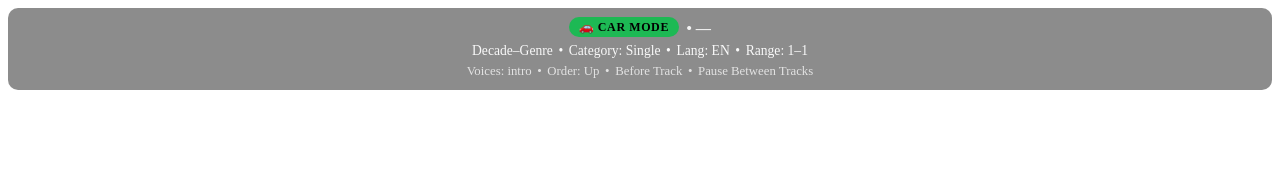
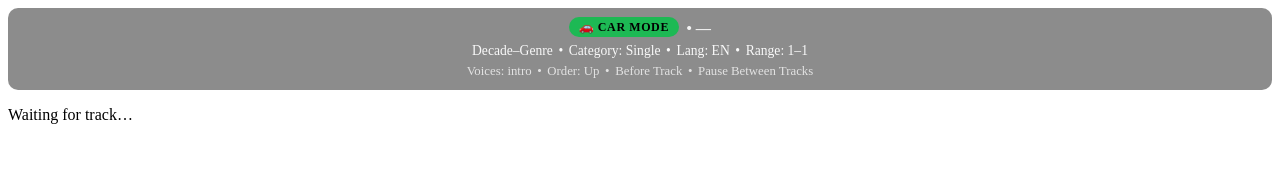
Before and after one commit to garysteele777/topspot40-frontend-app, a SvelteKit app: page /car-page in a window 1280 px wide. Shown: the top 196 px of the page. Built offline with nearby package versions, Linux system fonts and the light colour scheme; no server answers.

Commit message:
commit before copying car-mode page from user-frontend

```diff
--- a/src/routes/car-page/+page.svelte
+++ b/src/routes/car-page/+page.svelte
@@ -1,5 +1,5 @@
 <script lang="ts">
-	import { onMount, onDestroy } from 'svelte';
+    import {onMount, onDestroy} from 'svelte';
 
     import CarModeHeader from '$lib/components/car/CarModeHeader.svelte';
 
@@ -8,10 +8,14 @@
         status
     } from '$lib/carmode/CarMode.store';
 
-	import { buildSelectionFromUrl } from '$lib/carmode/CarMode.url';
-	import { loadForSelection } from '$lib/carmode/CarMode.loader';
-	import { stopPlaybackPolling } from '$lib/carmode/CarMode.poller';
-	import { clearAllPlayback } from '$lib/carmode/CarMode.player';
+    import {buildSelectionFromUrl} from '$lib/carmode/CarMode.url';
+    import {loadForSelection} from '$lib/carmode/CarMode.loader';
+    import {stopPlaybackPolling} from '$lib/carmode/CarMode.poller';
+    import {clearAllPlayback} from '$lib/carmode/CarMode.player';
+
+    import CarModeTrackMeta from '$lib/components/car/CarModeTrackMeta.svelte';
+    import {currentTrack} from '$lib/carmode/CarMode.store';
+
 
     onMount(async () => {
         console.log('🚗 CarMode bootstrap START');
@@ -36,7 +40,7 @@
             decade={$currentSelection.context?.decade}
             genre={$currentSelection.context?.genre}
             collection={$currentSelection.context?.collection_slug}
-		mode={$currentSelection.mode}
+            mode={$currentSelection.mode ?? 'decade_genre'}
             language={$currentSelection.language}
             voices={$currentSelection.voices}
             startRank={$currentSelection.startRank}
@@ -51,3 +55,12 @@
         {$status}
     </p>
 {/if}
+
+{#if $currentTrack}
+    <CarModeTrackMeta currentTrack={$currentTrack}/>
+
+{:else}
+    <p class="text-gray-500 text-center mt-6">
+        Waiting for track…
+    </p>
+{/if}
```
Lines whose indentation alone changed are shown as unchanged.
